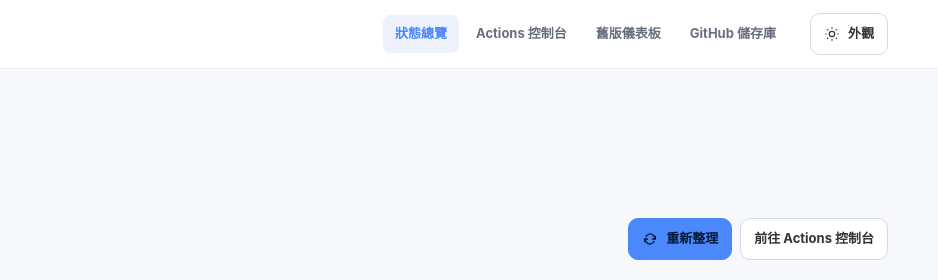
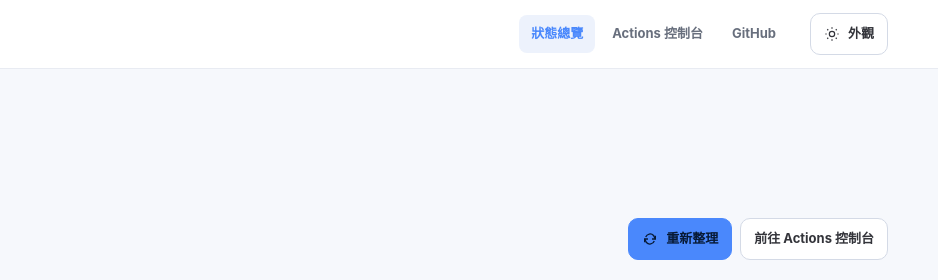
Before and after one commit to 47tsai/status, a plain HTML site: page index.html in a window 1280 px wide. Shown: the top 280 px of the page, 342-1280 px from the left. Drawn offline with Linux system fonts and the light colour scheme.

Commit message:
移除指向首頁的舊版儀表板連結

```diff
--- a/index.html
+++ b/index.html
@@ -27,7 +27,7 @@ main{padding:24px 0 54px}.stats{display:grid;grid-template-columns:repeat(4,minm
 <a class="skip" href="#main">跳至主要內容</a>
 <header class="header"><div class="container header-inner">
 <a class="brand" href="/" aria-label="Chi Status 新版儀表板首頁"><span class="brand-mark" aria-hidden="true"><svg viewBox="0 0 24 24" fill="none" stroke="currentColor" stroke-width="2" stroke-linecap="round" stroke-linejoin="round"><path d="M3 12h4l3-8 4 16 3-8h4"/></svg></span><span>Chi Status<small>PROJECT HEALTH</small></span></a>
-<nav class="nav" id="nav" aria-label="主要導覽"><a href="#overview" aria-current="page">狀態總覽</a><a href="/action/">Actions 控制台</a><a href="/">舊版儀表板</a><a href="https://github.com/tsai97216/status" target="_blank" rel="noopener noreferrer">GitHub 儲存庫</a></nav>
+<nav class="nav" id="nav" aria-label="主要導覽"><a href="#overview" aria-current="page">狀態總覽</a><a href="/action/">Actions 控制台</a><a href="https://github.com/tsai97216/status" target="_blank" rel="noopener noreferrer">GitHub</a></nav>
 <div class="tools"><button class="button" id="theme" type="button" aria-label="切換色彩模式"><svg viewBox="0 0 24 24" fill="none" stroke="currentColor" stroke-width="1.8"><circle cx="12" cy="12" r="4"/><path d="M12 2v2m0 16v2M4.93 4.93l1.42 1.42m11.3 11.3 1.42 1.42M2 12h2m16 0h2M4.93 19.07l1.42-1.42m11.3-11.3 1.42-1.42"/></svg><span class="label">外觀</span></button><button class="button menu" id="menu" type="button" aria-expanded="false" aria-controls="nav" aria-label="開啟導覽選單"><svg viewBox="0 0 24 24" fill="none" stroke="currentColor" stroke-width="2"><path d="M4 6h16M4 12h16M4 18h16"/></svg></button></div>
 </div></header>
 <section class="page-heading"><div class="container"><div class="heading-row"><div><p class="eyebrow"><span class="live-dot"></span> STATUS OVERVIEW</p><h1>專案狀態</h1><p class="intro">查看自動化工作流程、網站可用性與業務狀態。</p><p class="updated" id="updated" aria-live="polite">正在讀取最新狀態…</p></div><div class="heading-actions"><button class="button primary" id="refresh" type="button"><svg viewBox="0 0 24 24" fill="none" stroke="currentColor" stroke-width="2"><path d="M20 7v5h-5M4 17v-5h5"/><path d="M5.6 9A7 7 0 0 1 17.3 6.7L20 12M4 12l2.7 5.3A7 7 0 0 0 18.4 15"/></svg><span id="refresh-label">重新整理</span></button><a class="button" href="/action/">前往 Actions 控制台</a></div></div></div></section>
```
